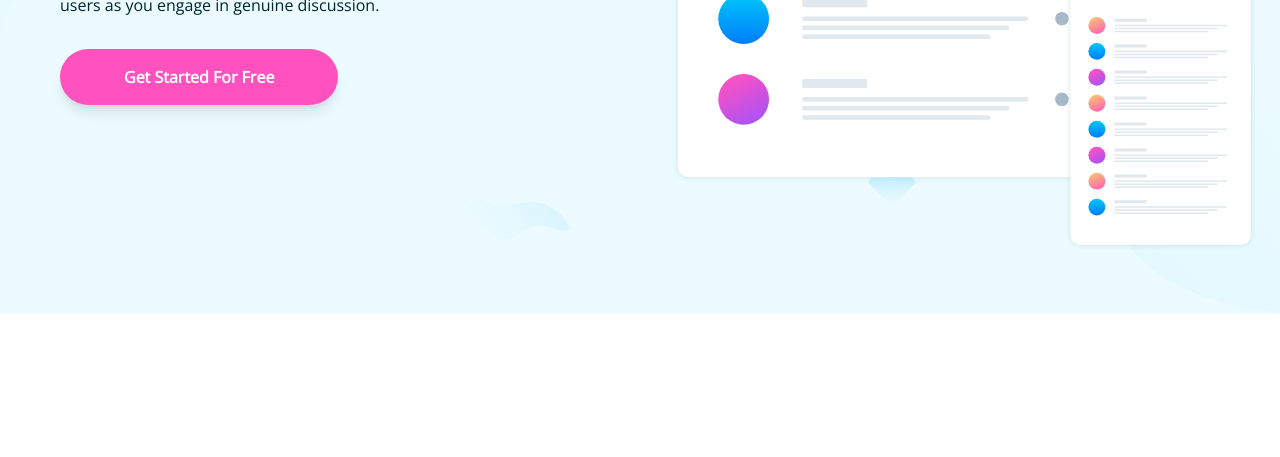
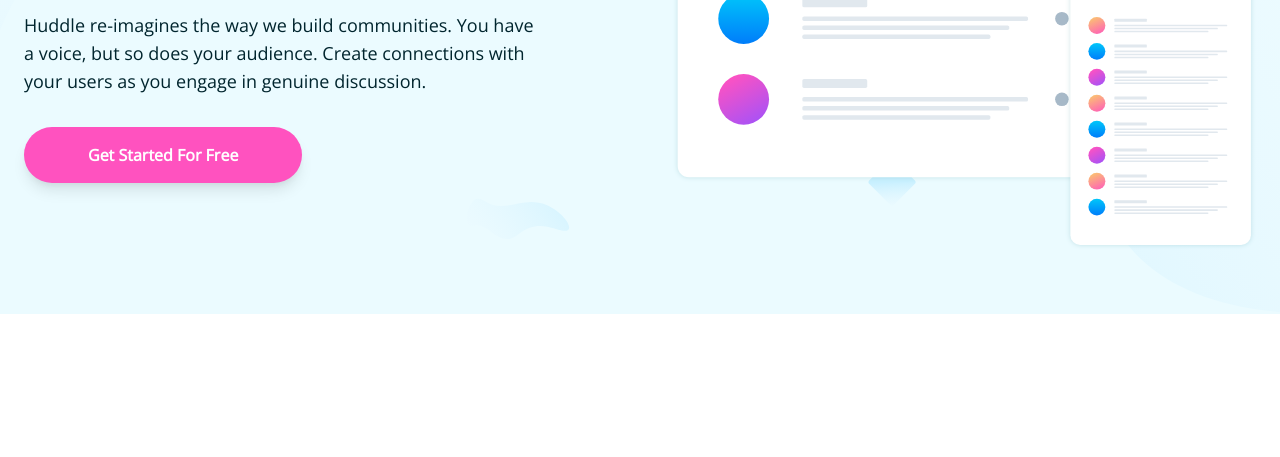
Before and after one commit to jonrutter/huddle-demo, a Gatsby site: page / in a window 1280 px wide. Shown: the part 343-800 px from the top of the page. Built offline with nearby package versions, Linux system fonts and the light colour scheme; Gatsby itself is replaced by a stand-in of ours.

Commit message:
Corrected Hero section spacing

```diff
--- a/src/components/layout/HeroSection.js
+++ b/src/components/layout/HeroSection.js
@@ -16,12 +16,12 @@
         <div className="w-full max-w-screen-xl mx-auto">
           <Header />
           {/* hero grid */}
-          <div className="grid grid-cols-1 md:grid-cols-2 gap-16">
-            <section className="text-dark max-w-lg text-center md:text-left mx-auto">
+          <div className="grid grid-cols-1 md:grid-cols-2 gap-16 lg:items-center lg:justify-items-start">
+            <section className="text-dark max-w-lg text-center md:text-left mx-auto md:mx-0">
               <h1 className="text-3xl md:text-4xl font-bold font-heading mb-8">
                 Build The Community Your Fans Will Love
               </h1>
-              <p className="mb-8">
+              <p className="mb-8 text-lg">
                 Huddle re-imagines the way we build communities. You have a
                 voice, but so does your audience. Create connections with your
                 users as you engage in genuine discussion.
```
